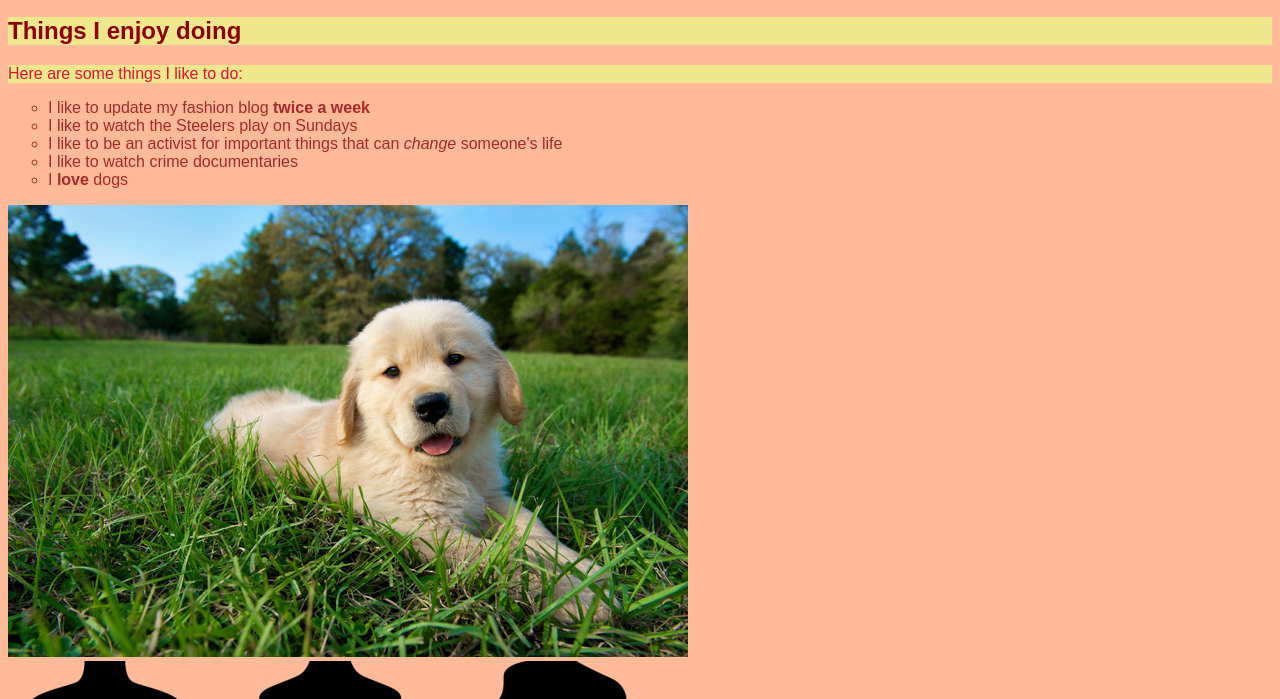
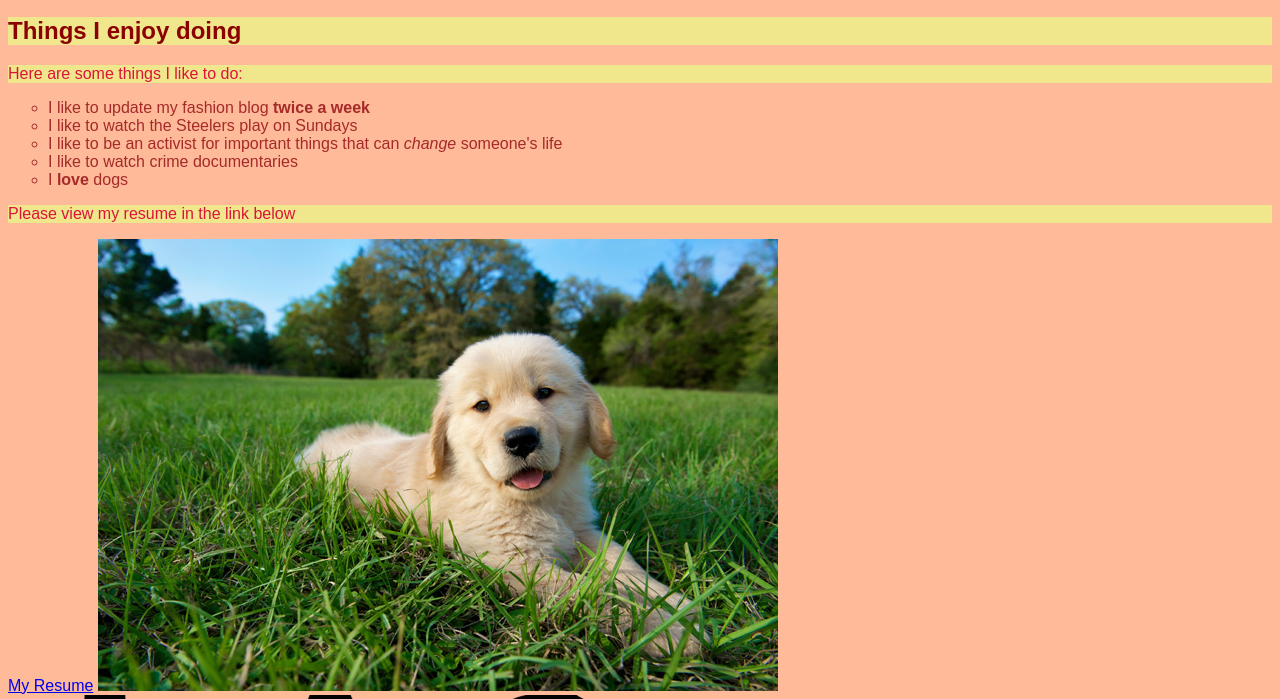
Before and after one commit to hmh49/hannahHrepo, a plain HTML site: page index.html in a window 1280 px wide. Shown: the part 101-800 px from the top of the page. Drawn offline with Linux system fonts and the light colour scheme.

Commit message:
updated webpage

```diff
--- a/index.html
+++ b/index.html
@@ -26,6 +26,9 @@
             <li>I <b>love</b> dogs</li>
 
         </ul>
+        <p style="color:Crimson">Please view my resume in the link below</p>
+        <a href="resume.html">My Resume</a>
+
         <img src="puppies.jpg" alt="image of a puppy"/>
         <img src="fashion.png" alt="image of fashion styling" />
     </body>
```
Also changed, not shown: resume.html (+2 -1 lines).
